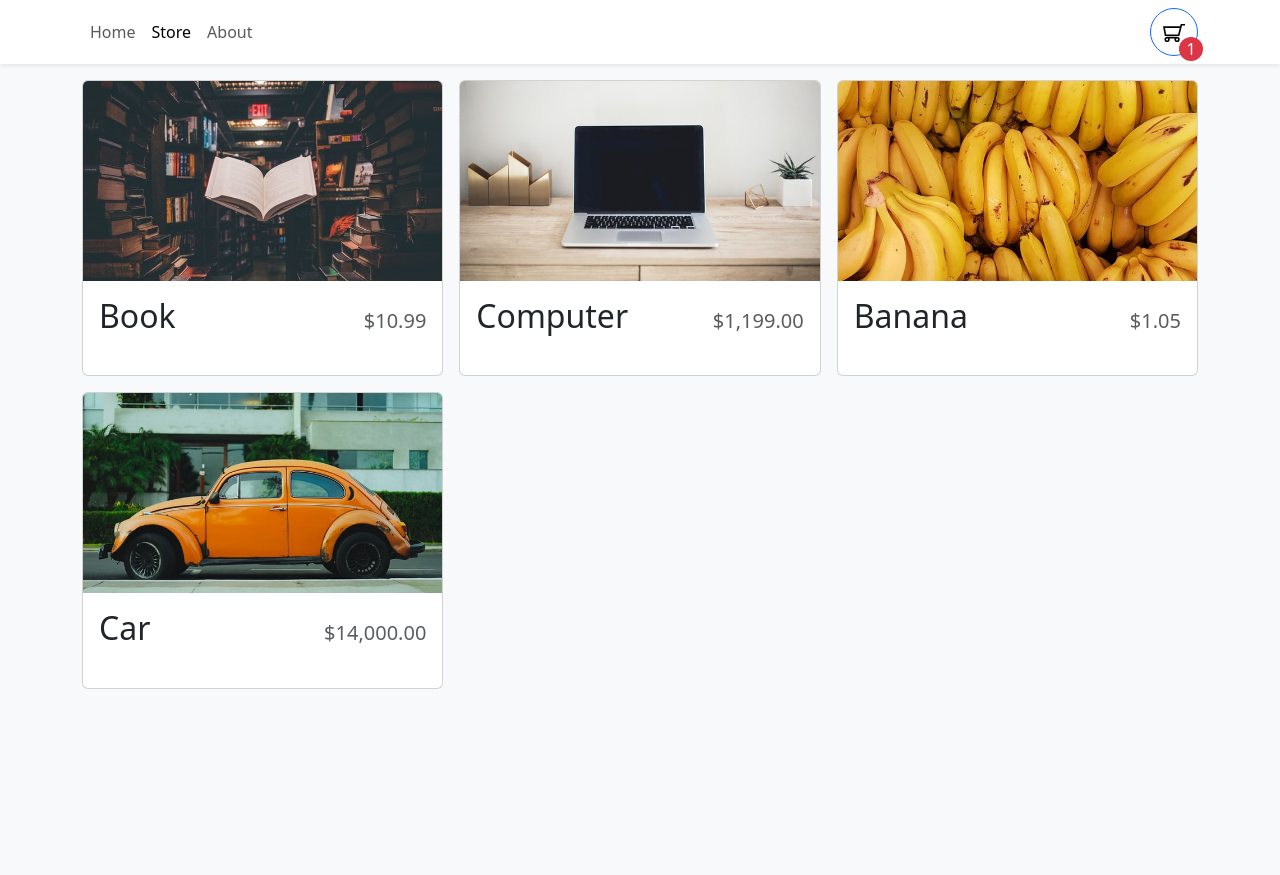
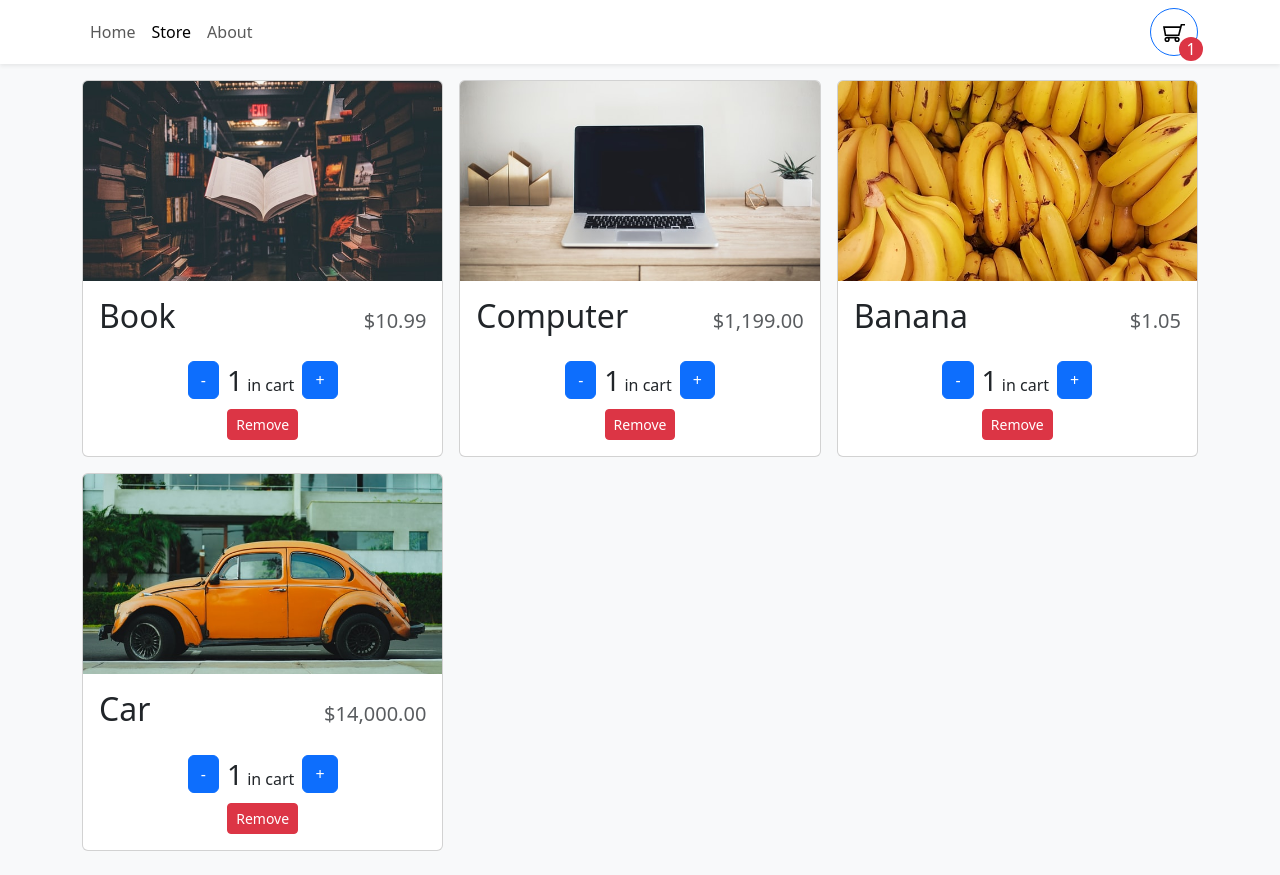
Before and after one commit to NikKowPHP/shoppingCart, a React (Vite) app: page /store in a window 1280 px wide. Before the commit the page ends 800 px from the top, so only its background shows below. Built offline with nearby package versions, Linux system fonts and the light colour scheme.

Commit message:
feat: Conditionally rendering btns based on quantity in shop cart

```diff
--- a/src/components/StoreItem.tsx
+++ b/src/components/StoreItem.tsx
@@ -1,4 +1,4 @@
-import { Card } from "react-bootstrap";
+import { Button, Card } from "react-bootstrap";
 import { formatCurrency } from "../utilities/formatCurrency";
 
 type StoreItemProps = {
@@ -8,20 +8,42 @@
   imgUrl: string;
 };
 export function StoreItem({ id, name, price, imgUrl }): StoreItemProps {
+  const quantity = 1;
   return (
-    <Card>
+    <Card className="h-100">
       <Card.Img
         variant="top"
         src={imgUrl}
         height="200px"
         style={{ objectFit: "cover" }}
       />
-      <Card.Body className="d-flex flex-column" >
+      <Card.Body className="d-flex flex-column">
         <Card.Title className="d-flex justify-content-between align-items-baseline mb-4">
-            <span className="fs-2">{name}</span>
-            <span className="ms-2 text-muted">{formatCurrency(price)}</span>
-
+          <span className="fs-2">{name}</span>
+          <span className="ms-2 text-muted">{formatCurrency(price)}</span>
         </Card.Title>
+        <div className="mt-auto">
+          {quantity === 0 ? (
+            <Button className="w-100">+ Add to Cart</Button>
+          ) : (
+            <div
+              className="d-flex align-items-center flex-column"
+              style={{ gap: ".5rem" }}
+            >
+              <div
+                className="d-flex align-items-center justify-content-center"
+                style={{ gap: ".5rem" }}
+              >
+                <Button>-</Button>
+                <div>
+                  <span className="fs-3">{quantity}</span> in cart
+                </div>
+                <Button>+</Button>
+              </div>
+                <Button variant="danger" size="sm">Remove</Button>
+            </div>
+          )}
+        </div>
       </Card.Body>
     </Card>
   );
```
